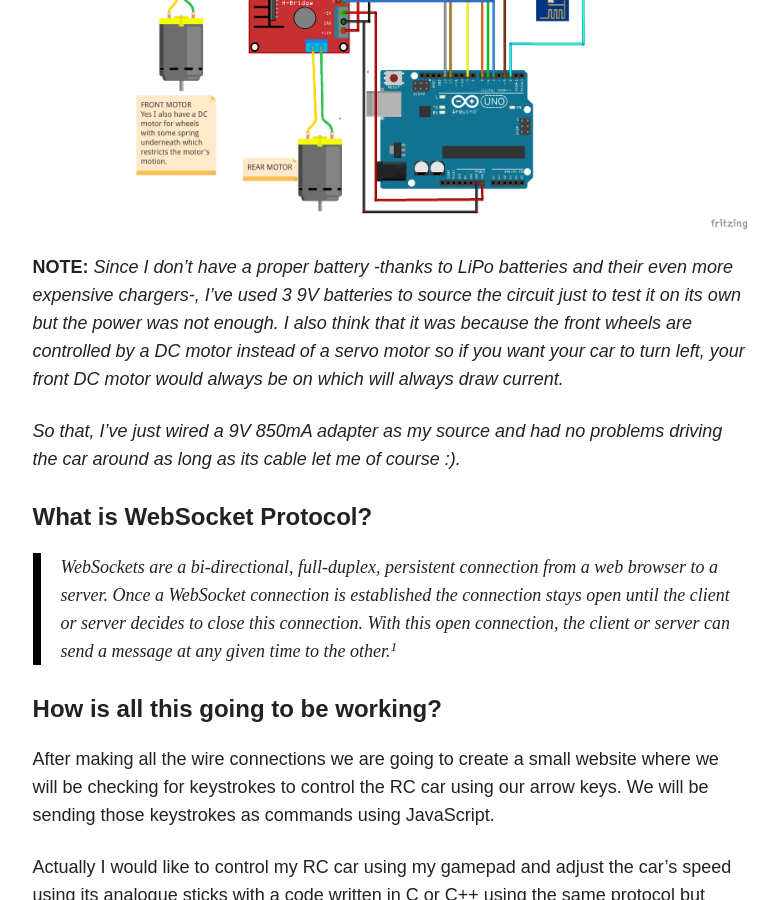
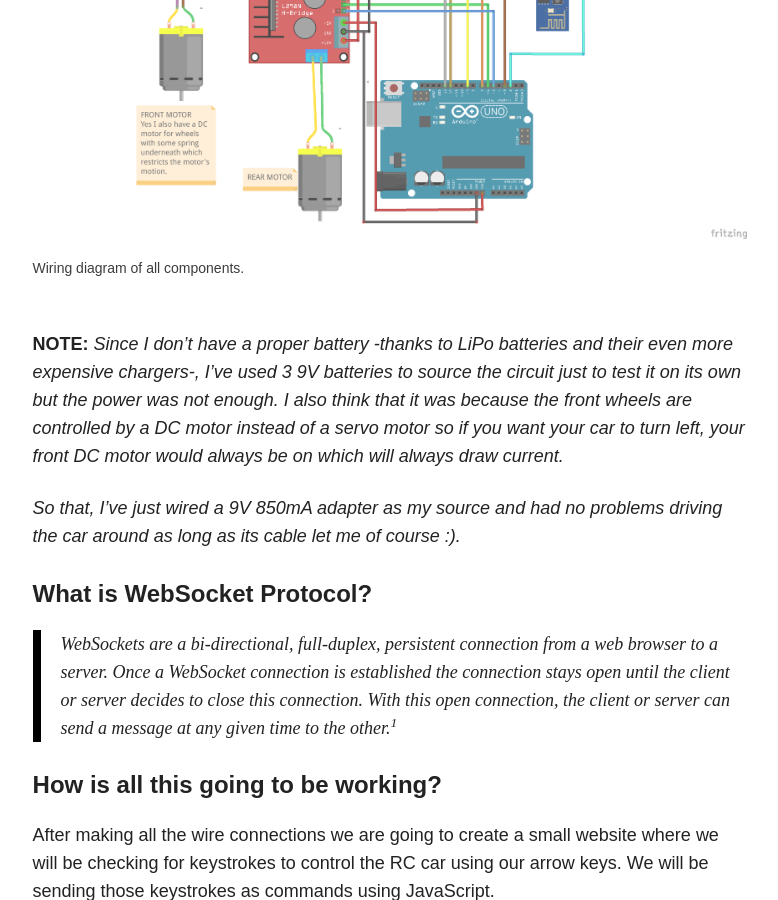
Before and after one commit to andreyuhai/andreyuhai.github.io.old, a Jekyll site: the page built from _posts/articles/2018-06-19-wifi-controlled-rc-car-using-esp8266.md, in a window 1280 px wide and 900 px high, scrolled down 2055 px. Shown: the whole window, without its empty margins (347-1125 px from the left). Built offline with Jekyll 4.4.1, drawn with Linux system fonts in a browser that asks for light colours; nearby versions of some CDN libraries; comment, search, counter and statistics services are not loaded.

Commit message:
Changed the wiring diagram.

```diff
--- a/_posts/articles/2018-06-19-wifi-controlled-rc-car-using-esp8266.md
+++ b/_posts/articles/2018-06-19-wifi-controlled-rc-car-using-esp8266.md
@@ -40,7 +40,10 @@
 
 #### Wiring Diagram
 
-![Wifi controlled RC car wiring diagram][wiring diagram]
+<figure>
+	<a href="{{ site.url}}/images/wifi_controlled_rc_car.png" class="image-popup"><img src="{{ site.url}}/images/wifi_controlled_rc_car.png" alt="Wiring diagram"></a>
+	<figcaption>Wiring diagram of all components.</figcaption>
+</figure>
 
 **NOTE:** *Since I don't have a proper battery -thanks to LiPo batteries and their even more expensive chargers-, I've used 3 9V batteries to source the circuit just to test it on its own but the power was not enough. I also think that it was because the front wheels are controlled by a DC motor instead of a servo motor so if you want your car to turn left, your front DC motor would always be on which will always draw current.*
 
```
